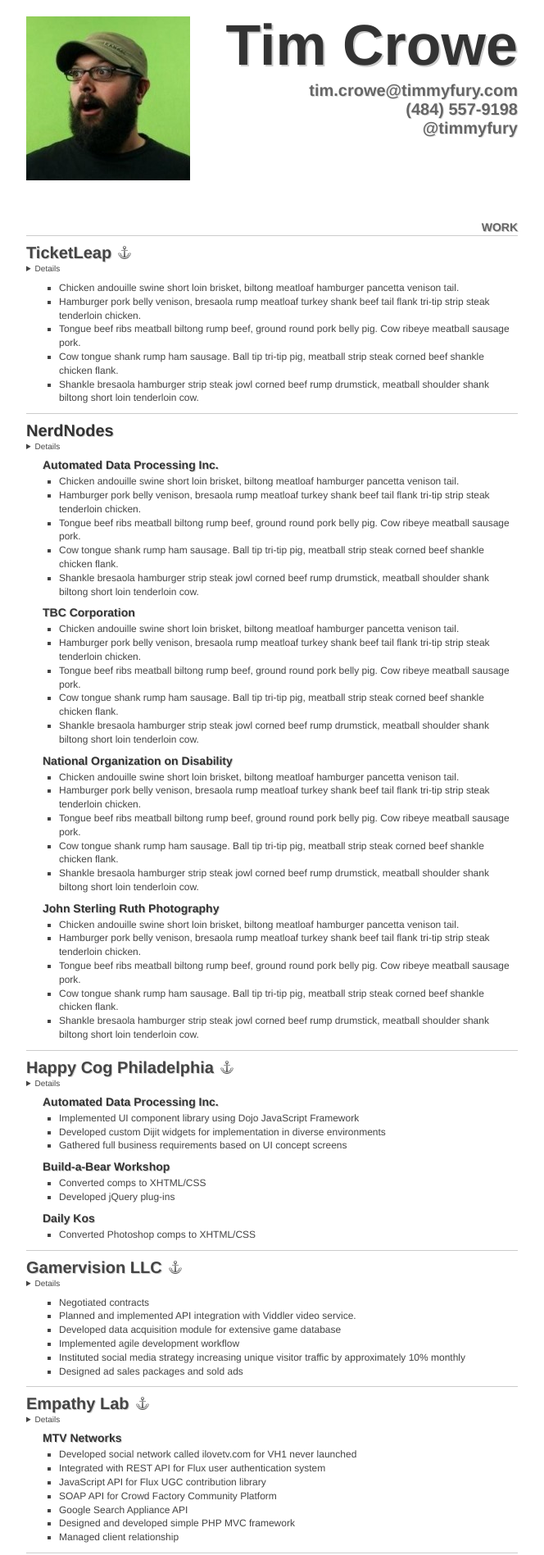
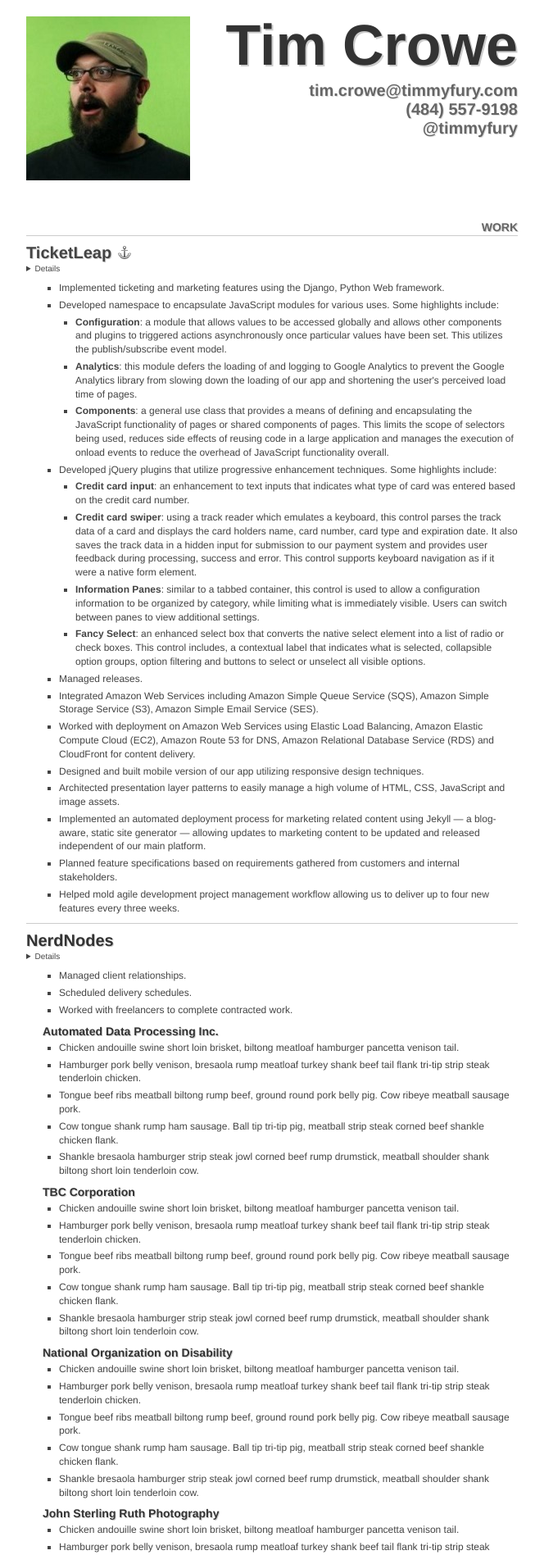
Before and after one commit to timmyfury/timmyfury.github.com, a Jekyll site: the page resume/index.html, which Jekyll copies as it is, in a window 1280 px wide. Shown: the top 1897 px of the page at 82% size, without its empty margins (308-972 px from the left). Built offline with Jekyll 4.4.1, drawn with Linux system fonts in a browser that asks for light colours.

Commit message:
added details of ticketleap

```diff
--- a/resume/index.html
+++ b/resume/index.html
@@ -58,11 +58,58 @@
 				</details>
 
 				<ul>
-					<li>Chicken andouille swine short loin brisket, biltong meatloaf hamburger pancetta venison tail.</li>
-					<li>Hamburger pork belly venison, bresaola rump meatloaf turkey shank beef tail flank tri-tip strip steak tenderloin chicken.</li>
-					<li>Tongue beef ribs meatball biltong rump beef, ground round pork belly pig. Cow ribeye meatball sausage pork.</li>
-					<li>Cow tongue shank rump ham sausage. Ball tip tri-tip pig, meatball strip steak corned beef shankle chicken flank.</li>
-					<li>Shankle bresaola hamburger strip steak jowl corned beef rump drumstick, meatball shoulder shank biltong short loin tenderloin cow.</li>
+					<li>Implemented ticketing and marketing features using the Django, Python Web framework.</li>
+					<li>Developed namespace to encapsulate JavaScript modules for various uses. Some highlights include:
+						<ul>
+							<li><strong>Configuration</strong>: a module that allows values to be accessed globally
+								and allows other components and plugins to triggered actions asynchronously once particular
+								values have been set. This utilizes the publish/subscribe event model.</li>
+							<li><strong>Analytics</strong>: this module defers the loading of and logging to Google Analytics
+								to prevent the Google Analytics library from slowing down the loading of our app and
+								shortening the user's perceived load time of pages.</li>
+							<li><strong>Components</strong>: a general use class that provides a means of defining
+								and encapsulating the JavaScript functionality of pages or shared components of pages.
+								This limits the scope of selectors being used, reduces side effects of reusing code in a
+								large application and manages the execution of onload events to reduce the overhead of
+								JavaScript functionality overall.</li>
+						</ul>
+					</li>
+					<li>Developed jQuery plugins that utilize progressive enhancement techniques. Some highlights include:
+						<ul>
+							<li><strong>Credit card input</strong>: an enhancement to text inputs that indicates
+								what type of card was entered based on the credit card number.</li>
+							<li><strong>Credit card swiper</strong>: using a track reader which emulates a keyboard,
+								this control parses the track data of a card and displays the card holders name, card
+								number, card type and expiration date. It also saves the track data in a hidden input
+								for submission to our payment system and provides user feedback during processing,
+								success and error. This control supports keyboard navigation as if it were a native
+								form element.</li>
+							<li><strong>Information Panes</strong>: similar to a tabbed container, this control is
+								used to allow a configuration information to be organized by category, while limiting
+								what is immediately visible. Users can switch between panes to view additional
+								settings.</li>
+							<li><strong>Fancy Select</strong>: an enhanced select box that converts the native select
+								element into a list of radio or check boxes. This control includes, a contextual label
+								that indicates what is selected, collapsible option groups, option filtering and buttons
+								to select or unselect all visible options.</li>
+						</ul>
+					</li>
+					<li>Managed releases.</li>
+					<li>Integrated Amazon Web Services including Amazon Simple Queue Service (SQS), Amazon Simple Storage
+						Service (S3), Amazon Simple Email Service (SES).</li>
+					<li>Worked with deployment on Amazon Web Services using Elastic Load Balancing, Amazon Elastic
+						Compute Cloud (EC2), Amazon Route 53 for DNS, Amazon Relational Database Service (RDS) and
+						CloudFront for content delivery.</li>
+					<li>Designed and built mobile version of our app utilizing responsive design techniques.</li>
+					<li>Architected presentation layer patterns to easily manage a high volume of HTML, CSS,
+						JavaScript and image assets.</li>
+					<li>Implemented an automated deployment process for marketing related content using Jekyll
+						&mdash; a blog-aware, static site generator &mdash; allowing updates to marketing content
+						to be updated and released independent of our main platform.</li>
+					<li>Planned feature specifications based on requirements gathered from customers and
+						internal stakeholders.</li>
+					<li>Helped mold agile development project management workflow allowing us to deliver up to four
+						new features every three weeks.</li>
 				</ul>
 			</section>
 
@@ -76,6 +123,12 @@
 						<dt>Dates</dt> <dd><time datetime="">May 2010</time> &ndash; <time datetime="">present</time></dd>
 					</dl>
 				</details>
+
+				<ul>
+					<li>Managed client relationships.</li>
+					<li>Scheduled delivery schedules.</li>
+					<li>Worked with freelancers to complete contracted work.</li>
+				</ul>
 
 				<h4>Automated Data Processing Inc.</h4>
 				<ul>
--- a/resume/screen.css
+++ b/resume/screen.css
@@ -146,7 +146,9 @@ section section details dd {
 	line-height: 1.4em;
 	margin-right: 15px;
 }
-
+strong {
+	font-weight: bold;
+}
 a {
 	color: #222;
 	font-weight: bold;
@@ -162,7 +164,18 @@ ul {
 ul li {
 	font-size: 1.2em;
 	line-height: 1.4em;
+	margin: 4px 0;
 }
+section ul ul {
+	list-style-type: square;
+	padding: 0 0 0 20px;
+	margin: 0;
+}
+ul li ul li {
+	font-size: 1em;
+	line-height: 1.4em;
+}
+
 
 
 section h1 a,
```
